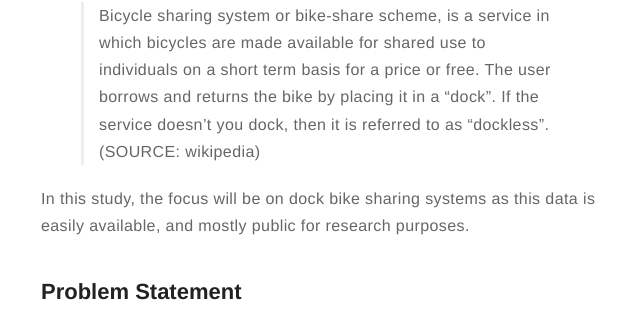
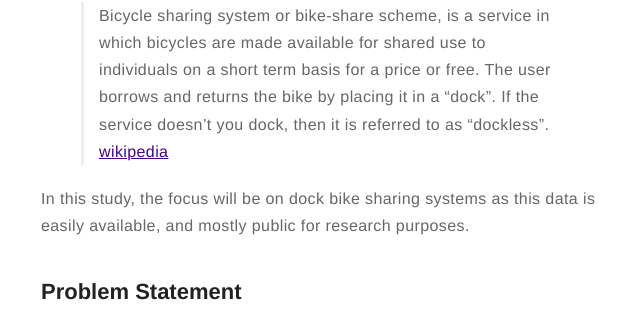
Before and after one commit to dljubenk/dljubenk.github.io, a Jekyll site: the page built from _posts/2019-02-01-project-description.markdown, in a window 1280 px wide and 900 px high, scrolled down 924 px, cut to the strip 79-900 px from the top of the window. Shown: the part 174-509 px from the top of the strip, without its empty margins (319-959 px from the left). Built offline with Jekyll 4.4.1, drawn with Linux system fonts in a browser that asks for light colours; comment, search, counter and statistics services are not loaded.

Commit message:
Update 2019-02-01-project-description.markdown

```diff
--- a/_posts/2019-02-01-project-description.markdown
+++ b/_posts/2019-02-01-project-description.markdown
@@ -38,7 +38,7 @@ Director of the Lab is [Carlo Ratti](https://en.wikipedia.org/wiki/Carlo_Ratti),
 
 This study will apply data science methods in order to improve the quality of life in contemporary cities, by investigating ***Bike Sharing Systems***.
 
-> Bicycle sharing system or bike-share scheme, is a service in which bicycles are made available for shared use to individuals on a short term basis for a price or free. The user borrows and returns the bike by placing it in a "dock". If the service doesn't you dock, then it is referred to as "dockless". (SOURCE: wikipedia)
+> Bicycle sharing system or bike-share scheme, is a service in which bicycles are made available for shared use to individuals on a short term basis for a price or free. The user borrows and returns the bike by placing it in a "dock". If the service doesn't you dock, then it is referred to as "dockless". [wikipedia](https://en.wikipedia.org/wiki/Bicycle-sharing_system "Bicycle-sharing system")
 
 In this study, the focus will be on dock bike sharing systems as this data is easily available, and mostly public for research purposes.
 
```
